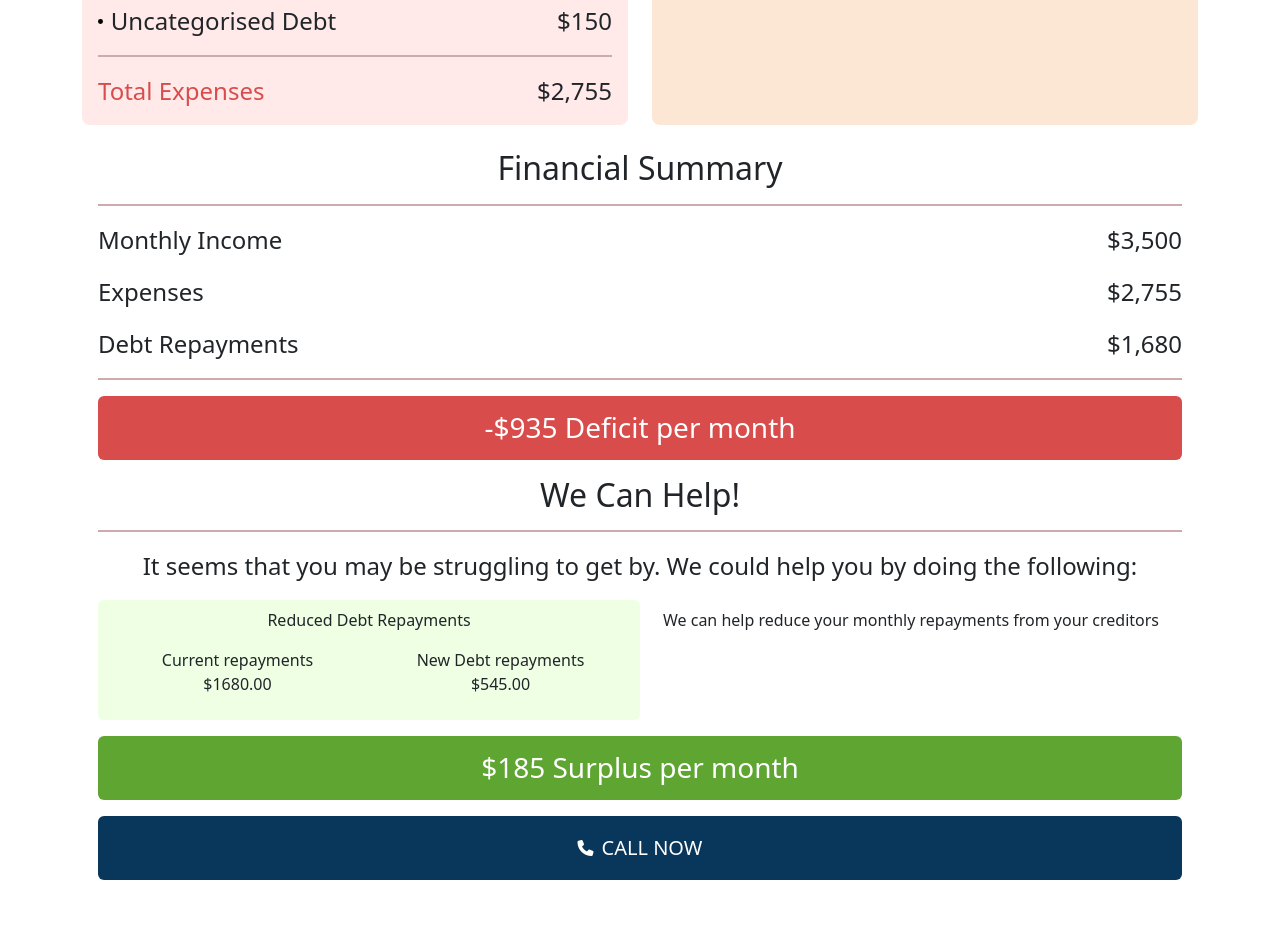
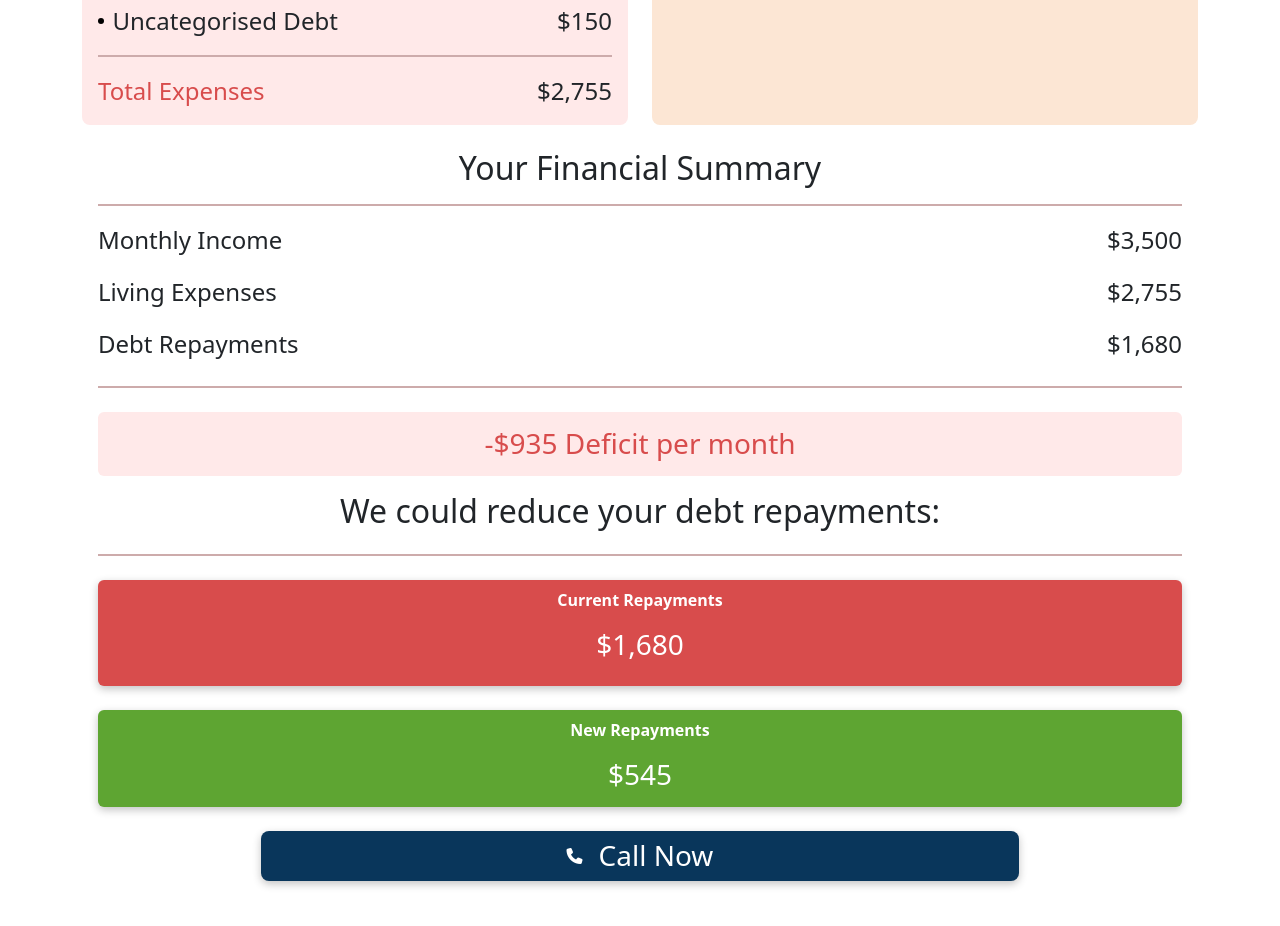
Before and after one commit to Dion-R/Report-JB, a plain HTML site: page index.html in a window 1280 px wide. Shown: the part 1870-2796 px from the top of the page. After the commit the page ends 2767 px from the top, so only its background shows below. Drawn offline with Linux system fonts and the light colour scheme.

Commit message:
bottom design change

```diff
--- a/css/custom.css
+++ b/css/custom.css
@@ -9,12 +9,48 @@
   --jb-yellow-border: #cdabab;
   --jb-blue: #09365b;
 }
+.buttonContainer {
+  display: flex;
+  justify-content: center;
+}
+.button {
+  width: 70%;
+  display: flex;
+  align-items: center;
+  justify-content: center;
+  gap: 1rem;
+  color: white;
+  background-color: var(--jb-blue);
+  border-radius: 0.5rem;
+  padding: 0.5rem 0;
+  margin-bottom: 1rem;
+box-shadow: rgba(0, 0, 0, 0.24) 0px 3px 8px;
+}
+.call {
+  width: 80%;
+}
+.text-center {
+  text-align: center;
+}
+.test {
+  color: var(--jb-green);
+}
+.test2 {
+  color: var(--jb-red);
+}
 .grid1 {
   display: grid;
   grid-template-columns: 1fr 1fr;
 }
-.repayments {
-    background-color: var(--jb-light-green);
+.repayments1 {
+    background-color: var(--jb-red);
+    box-shadow: rgba(0, 0, 0, 0.24) 0px 3px 8px;
+    color: white;
+}
+.repayments2 {
+    background-color: var(--jb-green);
+    box-shadow: rgba(0, 0, 0, 0.24) 0px 3px 8px;
+    color: white;
 }
 .repayments p:nth-of-type(1) {
   grid-column: 1/3;
@@ -46,8 +82,8 @@
 }
 /* dot point */
 .dot {
-  width: 0.3rem;
-  height: 0.3rem;
+  width: 0.4rem;
+  height: 0.4rem;
   border-radius: 50%;
   background-color: black;
 }
--- a/index.html
+++ b/index.html
@@ -118,7 +118,7 @@
             style="background-color: var(--jb-light-red)"
           >
             <h2 class="text-center">
-              Your Expenses are
+              Your Living Expenses are
               <span class="expenseSubTotal" style="color: var(--jb-red)"></span>
               per month
             </h2>
@@ -401,7 +401,7 @@
         </div>
         <div class="col-12">
           <div class="px-3 wrapper">
-            <h2 class="text-center">Financial Summary</h2>
+            <h2 class="text-center">Your Financial Summary</h2>
             <div class="line-red my-3"></div>
             <ul class="list-unstyled">
               <li
@@ -413,7 +413,7 @@
               <li
                 class="d-flex justify-content-between align-items-center my-3"
               >
-                <p class="mb-0 b-l">Expenses</p>
+                <p class="mb-0 b-l">Living Expenses</p>
                 <p class="mb-0 b-l expenseSubTotal"></p>
               </li>
               <li
@@ -423,11 +423,11 @@
                 <p class="mb-0 b-l debtSubTotal"></p>
               </li>
             </ul>
-            <div class="line-red my-3"></div>
+            <div class="line-red my-4"></div>
             <div class="my-3">
               <h3
-                class="text-white d-flex align-items-center justify-content-center rounded mb-0 d-none negative total"
-                style="background-color: var(--jb-red); height: 4rem"
+                class=" d-flex align-items-center justify-content-center rounded mb-0 d-none negative total"
+                style="background-color: var(--jb-light-red); height: 4rem; color: var(--jb-red)"
               >
                 -$400.58 Deficit per month
               </h3>
@@ -439,30 +439,39 @@
               </h3>
             </div>
             <div class="my-3">
-              <h2 class="text-center d-none negative">We Can Help!</h2>
+              <h2 class="text-center d-none negative">We could reduce your debt repayments:</h2>
               <h2 class="text-center d-none positive">Congratulations!</h2>
             </div>
-            <div class="line-red my-3"></div>
+            <div class="line-red my-4"></div>
             <div class="my-3">
-              <p class="mb-0 text-center d-none b-l negative mb-3">
-                It seems that you may be struggling to get by. We could help you
-                by doing the following:
-              </p>
-              <div class="negative grid1 text-center">
-                <div class="grid1 repayments p-2 rounded">
-                  <p>Reduced Debt Repayments</p>
-                  <p>
-                    Current repayments <br />
-                    $1680.00
-                  </p>
-                  <p>
-                    New Debt repayments <br />
-                    $545.00
+              <div class="negative text-center">
+                <div class="repayments1 p-2 rounded my-4">
+                  <p class="capitalise bold">Current Repayments</p>
+
+                  <h3>$1,680</h3>
                   </p>
                 </div>
-                <p class="p-2">
-                  We can help reduce your monthly repayments from your creditors
-                </p>
+                <div class="repayments2 p-2 rounded my-4">
+                  <p class="capitalise bold">New Repayments</p>
+                  <h3>$545</h3>
+                </div>
+
+                <!-- <li class="d-flex align-items-center gap-3 mb-1">
+                    <div>
+                      <div class="dot"></div>
+                    </div>
+                    <p class="mb-0 b-l text-start">We could help reduce your monthly repayments to your creditors</p>
+                  </li>
+                  <li class="d-flex align-items-center gap-3 mb-1">
+                    <div>
+                      <div class="dot"></div>
+                    </div>
+                    <p class="mb-0 b-l text-start">We could help you reduce the amount of debt that you owe</p>
+                  </li>
+                   <li class="d-flex align-items-center gap-3">
+                    <div class="dot"></div>
+                    <p class="mb-0 b-l text-start">We can put your finances back into the green</p>
+                   </li> -->
               </div>
               <p class="mb-0 text-center d-none b-l positive">
                 Based on your financial health summary, we believe that we're
@@ -471,23 +480,13 @@
                 us below.
               </p>
             </div>
-            <h3
-              class="text-white d-flex align-items-center justify-content-center rounded mb-0 d-none negative"
-              style="background-color: var(--jb-green); height: 4rem"
-            >
-              $185 Surplus per month
-            </h3>
-            <div
-              class="btn d-flex align-items-center justify-content-center gap-2 text-white mt-3"
-              style="
-                background-color: var(--jb-blue);
-                margin-bottom: 5rem;
-                height: 4rem;
-              "
-            >
-              <i class="fa-solid fa-phone"></i>
-              <h5 class="mb-0">CALL NOW</h5>
+            <div class="buttonContainer">
+               <div class="button">
+                <i class="fa-solid fa-phone"></i>
+                <h3 class="mb-0">Call Now</h3>
+               </div>
             </div>
+
           </div>
         </div>
       </div>
```
